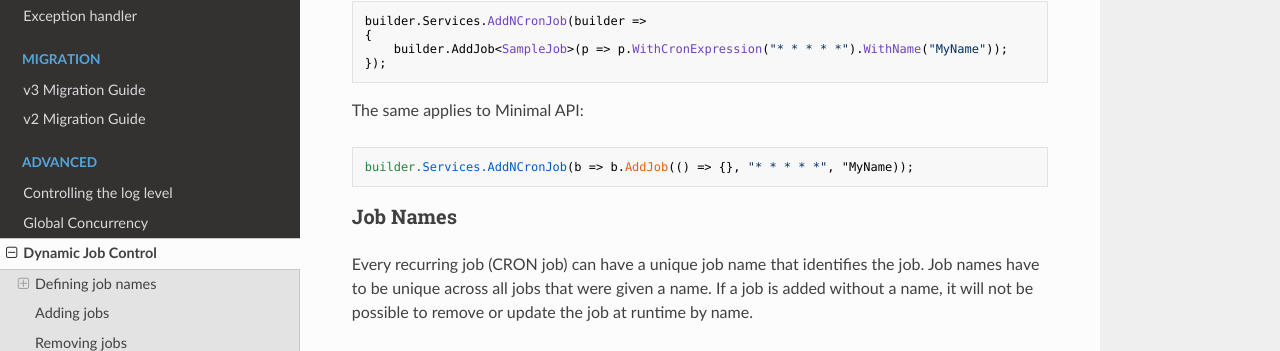
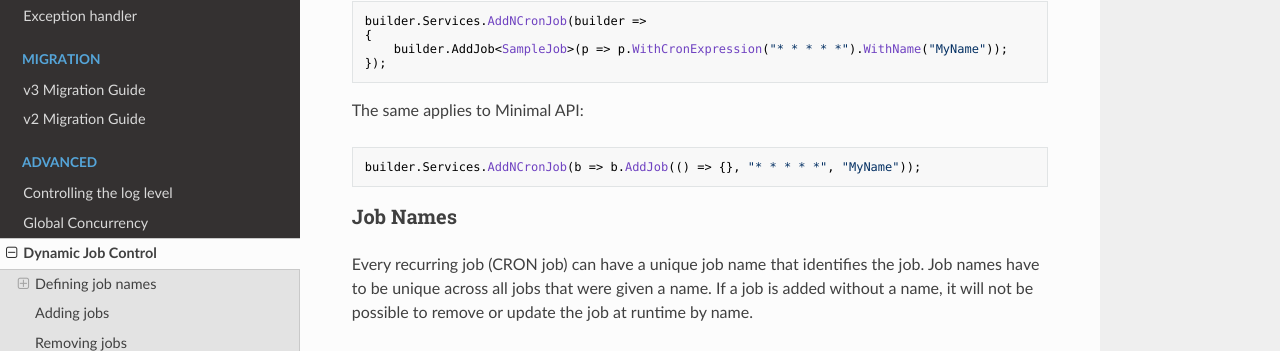
Before and after one commit to NCronJob-Dev/NCronJob, an MkDocs documentation site: the page built from docs/advanced/dynamic-job-control.md, in a window 1280 px wide and 900 px high. Shown: the part 383-734 px from the top of the window. Built offline with MkDocs 1.6.1, drawn with Linux system fonts in a browser that asks for light colours; nearby versions of some CDN libraries.

Commit message:
docs: Fixed issue that isnt compilable

````diff
--- a/docs/advanced/dynamic-job-control.md
+++ b/docs/advanced/dynamic-job-control.md
@@ -14,7 +14,7 @@ builder.Services.AddNCronJob(builder =>
 The same applies to Minimal API:
 
 ```csharp
-builder.Services.AddNCronJob(b => b.AddJob(() => {}, "* * * * *", "MyName));
+builder.Services.AddNCronJob(b => b.AddJob(() => {}, "* * * * *", "MyName"));
 ```
 
 ### Job Names
````
